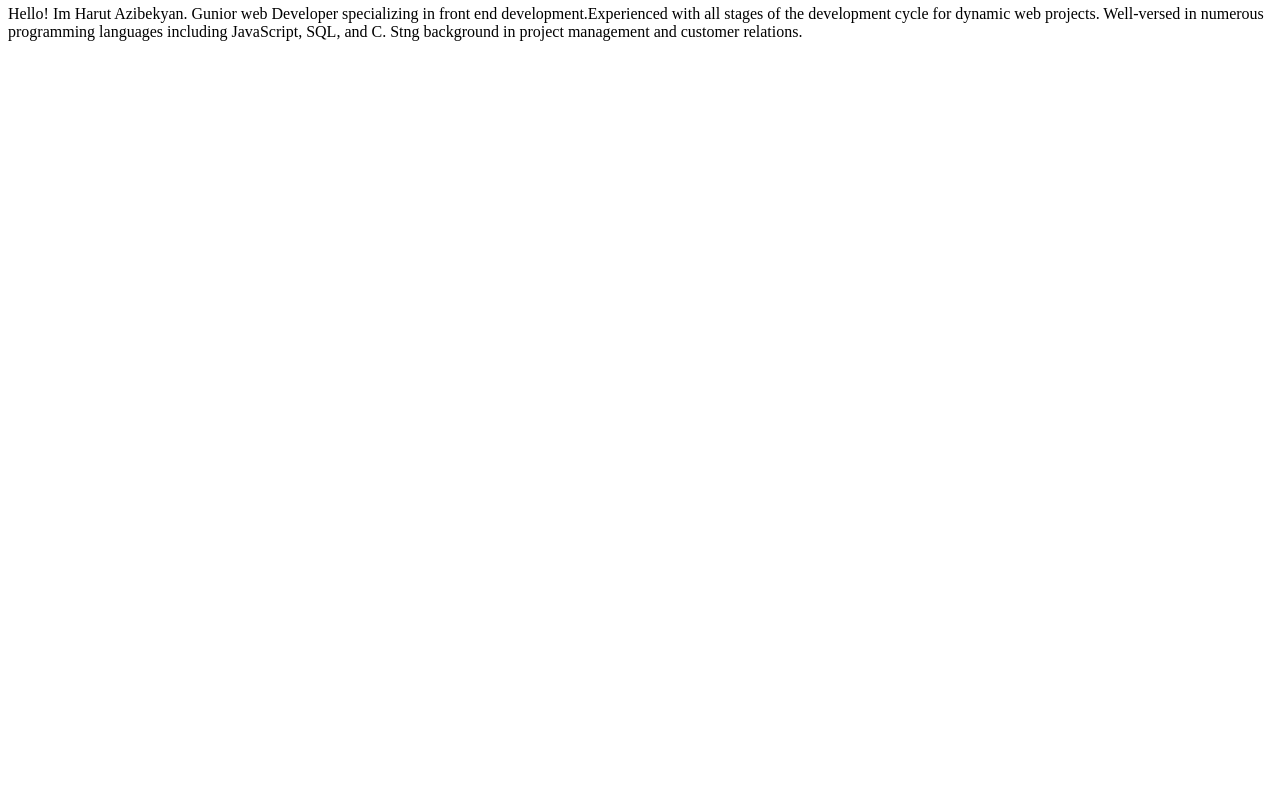
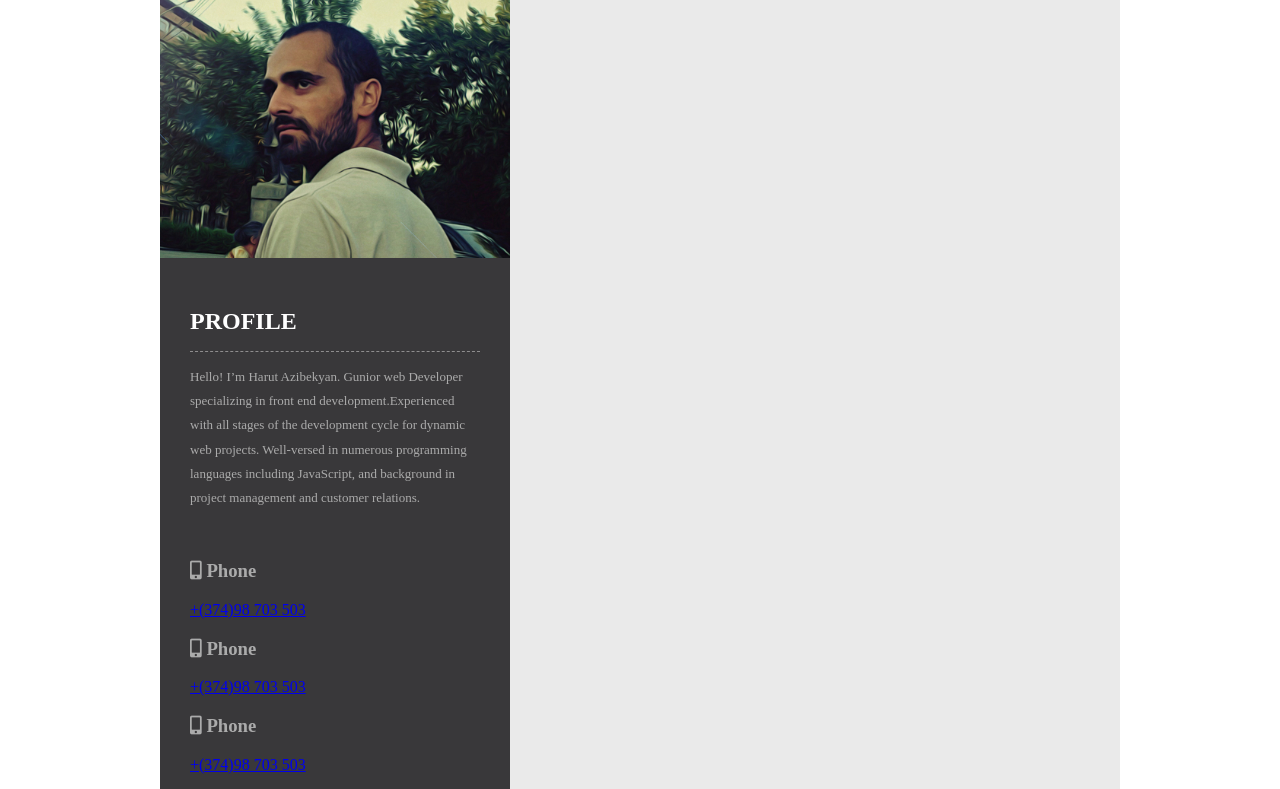
Before and after one commit to harut666/myresume, a plain HTML site: page index.html in a window 1280 px wide. Shown: the part 62-851 px from the top of the page. Before the commit the page ends 800 px from the top, so only its background shows below. Drawn offline with Linux system fonts and the light colour scheme.

Commit message:
добавил фото в профиль
добавил фото в профиль, блок с номером телефона

```diff
--- a/index.html
+++ b/index.html
@@ -3,17 +3,48 @@
 <head>
 	<meta charset="UTF-8">
 	<title>Document</title>
+	<link rel="stylesheet" href="https://use.fontawesome.com/releases/v5.8.2/css/all.css" integrity="sha384-oS3vJWv+0UjzBfQzYUhtDYW+Pj2yciDJxpsK1OYPAYjqT085Qq/1cq5FLXAZQ7Ay" crossorigin="anonymous">
+	<link rel="stylesheet" href="main.css">
 </head>
 <body>
-	<div class="container">
-		<div class="prof">
-			<div class="photo">
-				<h2 class="heading header-light">
-					Profile
-				</h2>
-				<p class="text">
-					Hello! Im Harut Azibekyan. Gunior web Developer specializing in front end development.Experienced with all stages of the development cycle for dynamic web projects. Well-versed in numerous programming languages including JavaScript, SQL, and C. Stng background in project management and customer relations.
+<div class="container">
+	<div class="profile">
+		<div class="profile-photo"></div>
+		<div class="profile-info">
+			<h2 class="heading heading-light">
+				Profile
+			</h2>
+				<p class="profile-text">
+					Hello! I’m Harut Azibekyan. Gunior web Developer specializing in front end development.Experienced with all stages of the development cycle for dynamic web projects. Well-versed in numerous programming languages including JavaScript,  and  background in project management and customer relations.
 				</p>
+			<div class="contacts">
+				<div class="contacts-item">
+					<h3 class="contacts-title">
+						<i class="fas fa-mobile-alt"></i>
+						Phone
+					</h3>
+					<a href="Tel:+37498703503" class="contacts-text">+(374)98 703 503</a>
+				</div>
+				<div class="contacts-item">
+					<h3 class="contacts-title">
+						<i class="fas fa-mobile-alt"></i>
+						Phone
+					</h3>
+					<a href="Tel:+37498703503" class="contacts-text">+(374)98 703 503</a></div>
+				<div class="contacts-item">
+					<h3 class="contacts-title">
+						<i class="fas fa-mobile-alt"></i>
+						Phone
+					</h3>
+					<a href="Tel:+37498703503" class="contacts-text">+(374)98 703 503</a></div>
+				<div class="contacts-item">
+					<h3 class="contacts-title">
+						<i class="fas fa-mobile-alt"></i>
+						Phone
+					</h3>
+					<a href="Tel:+37498703503" class="contacts-text">+(374)98 703 503</a></div>
+			</div>
+			</div>
 			</div>
 		</div>
 		<div class="resum">
--- /dev/null
+++ b/main.css
@@ -0,0 +1,46 @@
+html {
+	box-sizing:border-box;
+}
+*, *:after, *:before {
+	 box-sizing: inherit; /* наследауем свойскво у родителя */
+}
+.container {
+	display: flex;
+	max-width: 960px;
+	background-color: #eaeaea;
+	margin: 20px auto;	/* выравнивание по середине */
+}
+.profile-photo{
+	height: 300px;
+	background-image: url(ph2.jpg);
+	background-size: cover;
+	background-position: top;
+	background-repeat: no-repeat;
+}
+.profile-info{
+	padding-left: 30px;	/* установка отступов  */
+	padding-right: 30px;
+	padding-top: 50px;
+	padding-bottom: 70px;
+}
+.profile-text{
+	font-size: 13px;
+	line-height: 24.19px;		/* межстрочный */
+	margin-bottom: 50px;}
+.profile {
+	max-width: 350px;	/* ширина профиля */
+	background-color: #39383a;
+	color: #ababab;
+}
+.heading{
+	margin: 0;	/*сброс отступа   */
+	padding-bottom: 16px; /*отступ штриха от заголовка*/
+	text-transform: uppercase;
+	font-weight: 700;
+}
+.heading-light{
+	color: #ffffff;	/* цвет заголовка портфолио */
+  border-bottom: 1px #8e8d8e dashed;	/* пунктир под заголовком */
+
+
+}
```
Also changed, not shown: ph2.jpg (added).
